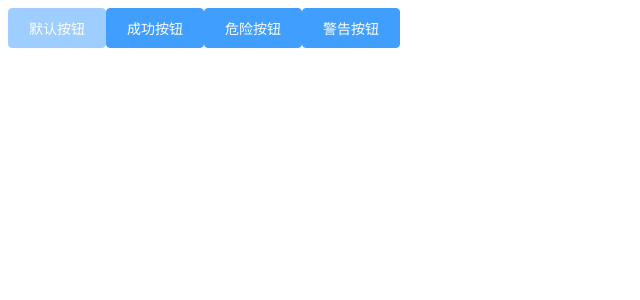
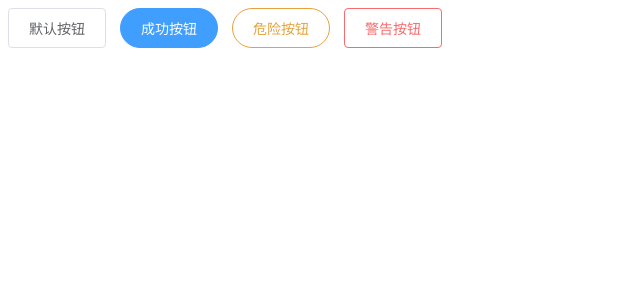
Before and after one commit to piMriN/homework, a Vue app: page /#/ in a window 1280 px wide. Shown: the top 300 px of the page, without its empty margins (0-640 px from the left). Built offline with nearby package versions, Linux system fonts and the light colour scheme.

Commit message:
'button按钮type属性生成主题按钮，border属性，round属性，disabled属性，size属性'

```diff
--- a/src/components/button/index.vue
+++ b/src/components/button/index.vue
@@ -1,5 +1,9 @@
 <template>
-  <button class="na-button na-button-primary is-round">
+  <button
+    class="na-button"
+    :class="[theme, isRound, isBorder, isSize]"
+    :disabled="disabled"
+  >
     <slot></slot>
   </button>
 </template>
@@ -7,6 +11,33 @@
 <script>
 export default {
   name: "index",
+  props: {
+    type: {
+      type: String,
+      default: "",
+    },
+    size: {
+      type: String,
+      default: "",
+    },
+    round: Boolean,
+    border: Boolean,
+    disabled: Boolean,
+  },
+  computed: {
+    theme() {
+      return this.type ? `na-button-${this.type}` : "";
+    },
+    isRound() {
+      return this.round ? "is-round" : "";
+    },
+    isBorder() {
+      return this.border ? "is-border" : "";
+    },
+    isSize() {
+      return this.size ? `yang-button-${this.size}` : "";
+    },
+  },
 };
 </script>
 
@@ -22,29 +53,67 @@ export default {
   font-size: 14px;
   color: #606266;
   cursor: pointer;
+
+  + .na-button {
+    margin-left: 14px;
+  }
+}
+.na-button-medium {
+  height: 38px;
+}
+.na-button-small {
+  padding: 0 15px;
+  height: 32px;
+  font-size: 12px;
+}
+.na-button-mini {
+  padding: 0 15px;
+  height: 28px;
+  font-size: 12px;
+}
+.na-button[disabled] {
+  cursor: not-allowed;
+  opacity: 0.5;
 }
 .na-button-primary {
   background-color: #409eff;
   border-color: #409eff;
   color: #fff;
+  &.is-border {
+    background-color: transparent;
+    color: #409eff;
+  }
 }
 .na-button-success {
   background-color: #00d100;
   border-color: #00d100;
   color: #fff;
+  &.is-border {
+    background-color: transparent;
+    color: #00d100;
+  }
 }
 .na-button-danger {
   background-color: #e6a23c;
   border-color: #e6a23c;
   color: #fff;
+  &.is-border {
+    background-color: transparent;
+    color: #e6a23c;
+  }
 }
 .na-button-warning {
   background-color: #f56c6c;
   border-color: #f56c6c;
   color: #fff;
+  &.is-border {
+    background-color: transparent;
+    color: #f56c6c;
+  }
 }
-.na-button[disabled] {
-  cursor: not-allowed;
-  opacity: 0.5;
+
+// 圆角
+.is-round {
+  border-radius: 100px;
 }
 </style>
--- a/src/views/HomeView.vue
+++ b/src/views/HomeView.vue
@@ -1,9 +1,9 @@
 <template>
   <div class="home">
-    <na-button disabled>默认按钮</na-button>
-    <na-button type="primary">成功按钮</na-button>
-    <na-button type="danger">危险按钮</na-button>
-    <na-button type="warning">警告按钮</na-button>
+    <na-button>默认按钮</na-button>
+    <na-button type="primary" round size="small">成功按钮</na-button>
+    <na-button type="danger" round border>危险按钮</na-button>
+    <na-button type="warning" border size="mini">警告按钮</na-button>
   </div>
 </template>
 
```
